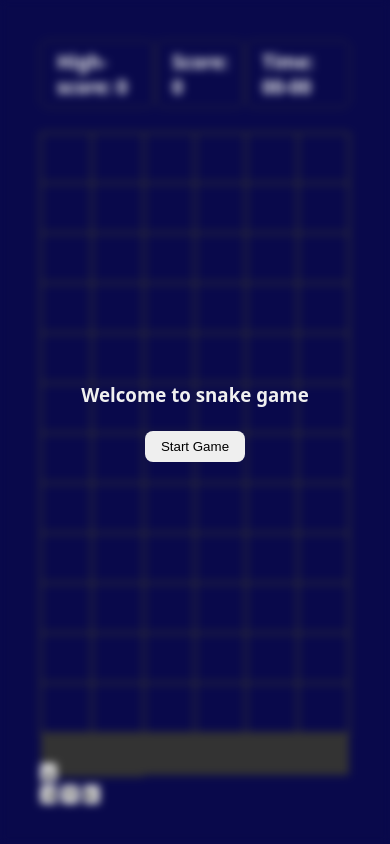
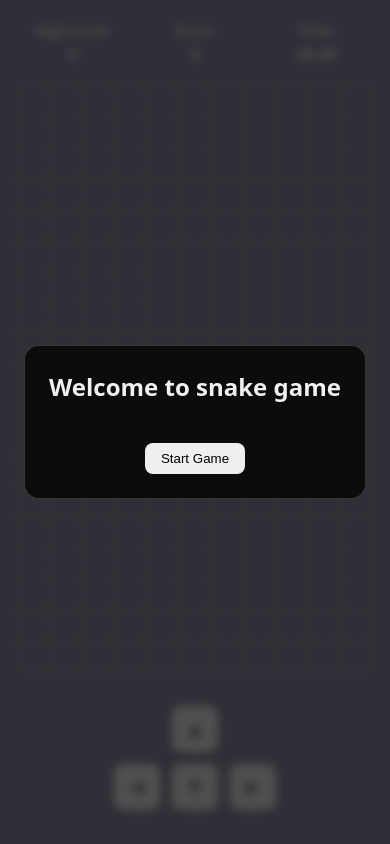
Before and after one commit to Aviral-Mishra18/Snake-Game, a plain HTML site: page index.html in a window 390 px wide. Drawn offline with Linux system fonts and the light colour scheme.

Commit message:
Update styles.css

```diff
--- a/styles.css
+++ b/styles.css
@@ -2,12 +2,16 @@
     margin: 0;
     padding: 0;
     box-sizing: border-box;
+    -webkit-tap-highlight-color: transparent;
+    -webkit-touch-callout: none;
 }
 
 html,
 body {
     height: 100%;
     width: 100%;
+    overflow: hidden;
+    position: fixed;
 }
 
 /*root variables poori website ko constitent banati hai*/
@@ -74,51 +78,94 @@ section {
 }
 
 section {
-    padding: var(--space-2xl);
-    /*ye joo upar border pe var chu rahe hai usme space deta hai*/
+    padding: var(--space-md);
     display: flex;
     flex-direction: column;
     height: 100%;
     background-color: rgb(9, 9, 75);
-    gap: var(--space-lg);
-    /*ye sections ke beech me space deta hai*/
+    gap: var(--space-md);
+    overflow-y: auto;
+    overflow-x: hidden;
+}
+
+@media (min-width: 768px) {
+    section {
+        padding: var(--space-2xl);
+        gap: var(--space-lg);
+    }
 }
 
 section .infos {
     width: 100%;
     display: flex;
-    /*ye joo infos ke andar headings hai usko parallel laata hai*/
-    justify-content: space-between;
-    /*ye headings parallel me rahte kitne space lee sakti hai*/
+    justify-content: space-around;
+    gap: var(--space-sm);
+    flex-wrap: wrap;
 }
 
 .info {
-    padding: var(--space-sm) var(--space-md);
-    /*ye info ke andar space deta hai*/
+    padding: var(--space-xs) var(--space-sm);
     border: 1px solid var(--border-primary-color);
     border-radius: var(--border-radius-sm);
-    /*ye corners ko thoda round karta hai*/
+    flex: 1;
+    min-width: 80px;
+    text-align: center;
+}
+
+.info h3 {
+    font-size: 0.85rem;
+    margin: 0;
+}
+
+.info span {
+    display: block;
+    font-size: 0.95rem;
+    margin-top: 4px;
+}
+
+@media (min-width: 768px) {
+    .info {
+        padding: var(--space-sm) var(--space-md);
+        min-width: auto;
+    }
+
+    .info h3 {
+        font-size: 1rem;
+    }
+
+    .info span {
+        font-size: 1.1rem;
+    }
 }
 
 .board {
     border: 1px solid var(--border-primary-color);
     flex-grow: 1;
-    /*ye board ko jitna space milega le lega*/
     display: grid;
-    /*ye board ko grid me convert karta hai*/
-    grid-template-columns: repeat(auto-fill, minmax(50px, 1fr));
-    /*ye board me rows and columns define karta hai , minmax means minimum val 30px rahegi aur maximum val 1fraction se jayada rakh nhi paaoge aab iss board me space nhi chuta rahega minmax karne ke baad*/
-    grid-template-rows: repeat(auto-fill, minmax(50px, 1fr));
-    /*ye board me rows and columns define karta hai, minmax means minimum val 30px rahegi aur maximum val 1fraction se jayada rakh nhi paaoge aab iss board me space nhi chuta rahega minmax karne ke baad*/
+    grid-template-columns: repeat(auto-fill, minmax(30px, 1fr));
+    grid-template-rows: repeat(auto-fill, minmax(30px, 1fr));
+    min-height: 250px;
+    max-height: 100%;
+}
+
+@media (min-width: 480px) {
+    .board {
+        grid-template-columns: repeat(auto-fill, minmax(40px, 1fr));
+        grid-template-rows: repeat(auto-fill, minmax(40px, 1fr));
+    }
+}
+
+@media (min-width: 768px) {
+    .board {
+        grid-template-columns: repeat(auto-fill, minmax(50px, 1fr));
+        grid-template-rows: repeat(auto-fill, minmax(50px, 1fr));
+    }
 }
 
 .block {
-    /* width: 30 px; */
-    /* height: 30px; */
     border: 1px solid var(--border-primary-color);
-    /*ye block ke border ko define karta hai*/
     flex-shrink: 0;
-    /*ye block ko chhota nahi hone dega*/
+    aspect-ratio: 1 / 1;
 }
 
 .fill {
@@ -134,11 +181,13 @@ section .infos {
     width: 100vw;
     position: fixed;
     top: 0;
-    background: color #35353587;
+    left: 0;
+    background-color: rgba(53, 53, 53, 0.87);
     backdrop-filter: blur(4px);
     display: flex;
     justify-content: center;
     align-items: center;
+    z-index: 1000;
 }
 
 .modal .start-game,
@@ -147,8 +196,89 @@ section .infos {
     flex-direction: column;
     align-items: center;
     gap: var(--space-lg);
+    background-color: var(--bg-primary-color);
+    padding: var(--space-lg);
+    border-radius: var(--border-radius-lg);
+    border: 2px solid var(--border-primary-color);
+    text-align: center;
+}
+
+.modal .start-game h3,
+.modal .game-over h3 {
+    font-size: 1.5rem;
+    margin-bottom: var(--space-md);
 }
 
 .modal .game-over {
     display: none;
 }
+
+.mobile-controls {
+    display: flex;
+    flex-direction: column;
+    align-items: center;
+    gap: var(--space-sm);
+    padding: var(--space-md) 0;
+}
+
+.control-btn {
+    width: 50px;
+    height: 50px;
+    font-size: 1.5rem;
+    background-color: var(--bg-fill-color);
+    color: var(--bg-primary-color);
+    border: 2px solid var(--border-primary-color);
+    border-radius: var(--border-radius-md);
+    cursor: pointer;
+    display: flex;
+    align-items: center;
+    justify-content: center;
+    transition: all 0.15s ease;
+    touch-action: manipulation;
+    user-select: none;
+}
+
+.control-btn:active {
+    background-color: var(--bg-food-color);
+    transform: scale(0.95);
+}
+
+.control-row {
+    display: flex;
+    gap: var(--space-sm);
+    justify-content: center;
+}
+
+@media (min-width: 768px) {
+    .mobile-controls {
+        display: none;
+    }
+}
+
+@media (max-height: 600px) {
+    section {
+        padding: var(--space-sm);
+        gap: var(--space-xs);
+    }
+
+    .mobile-controls {
+        padding: var(--space-sm) 0;
+        gap: 4px;
+    }
+
+    .control-btn {
+        width: 40px;
+        height: 40px;
+        font-size: 1.2rem;
+    }
+
+    .info {
+        padding: var(--space-xs) 4px;
+        font-size: 0.75rem;
+    }
+
+    .info h3 {
+        font-size: 0.7rem;
+        margin: 0;
+    }
+}
```
